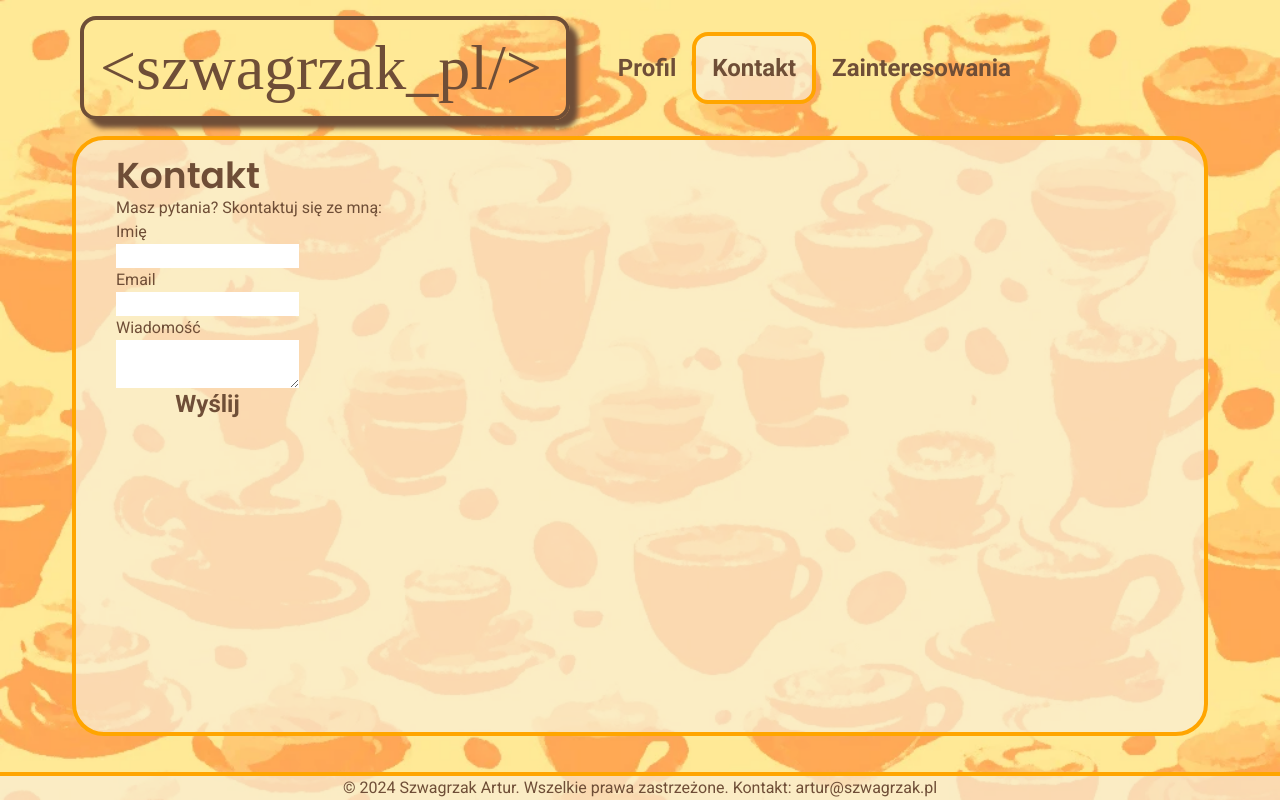
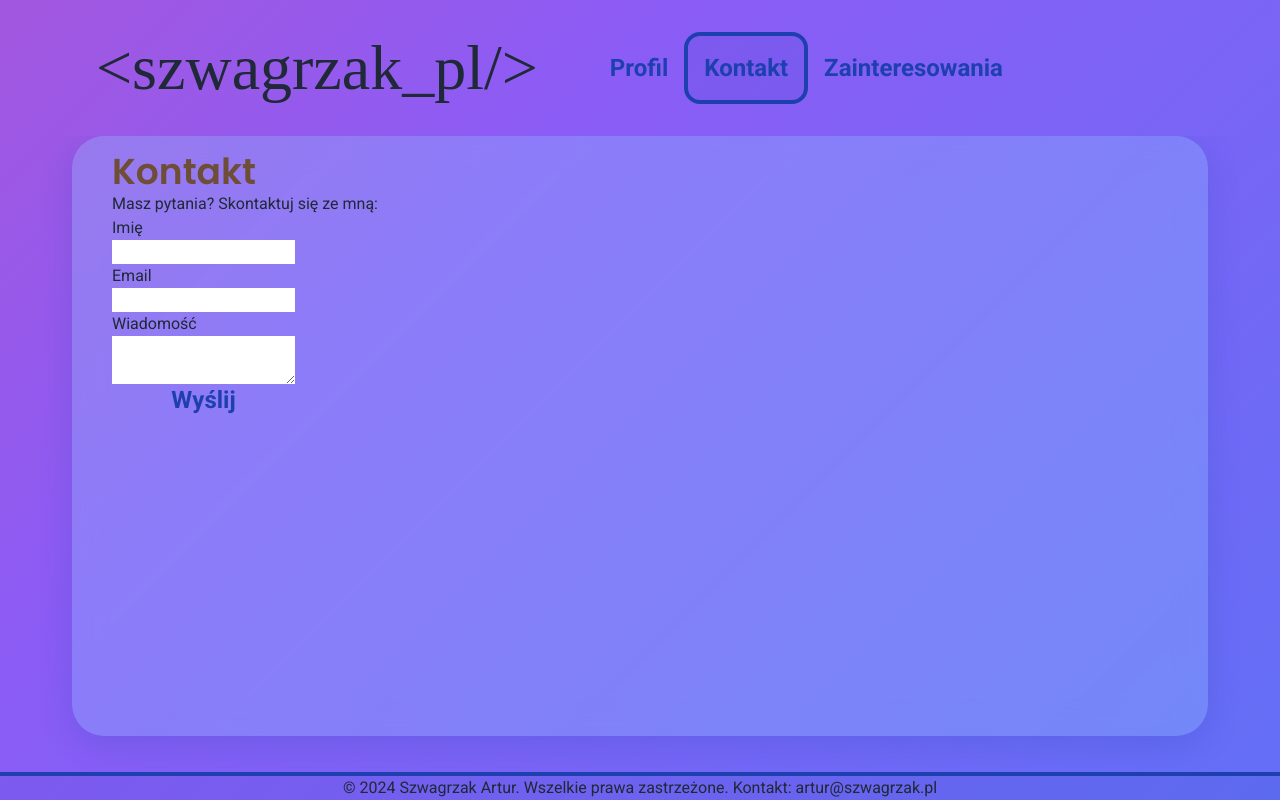
Before and after one commit to Arczi89/portfolio-react, a React (Create React App) app: page /contact in a window 1280 px wide. Built offline with nearby package versions, Linux system fonts and the light colour scheme; no server answers; a web font is replaced by a local one.

Commit message:
change page colors

```diff
--- a/src/app/styles/contact.module.scss
+++ b/src/app/styles/contact.module.scss
@@ -4,15 +4,15 @@ form.error {
 }
 
 .contact {
-  background-image: url('../../../public/images/coffee-bg.webp');
-  background-repeat: repeat-y;
-  background-size: 100% auto;
+  background: linear-gradient(-45deg, #3B82F6, #8B5CF6, #EC4899, #06B6D4);
+  background-size: 400% 400%;
+  animation: gradientShift 15s ease infinite;
   padding-top: 8.5rem;
   height: calc(100vh - 8.5rem);
   display: flex;
   align-items: center;
   width: 100%;
-  color: #6f4e37;
+  color: #1F2937;
 
   .container {
     scroll-snap-type: y mandatory;
@@ -25,7 +25,19 @@ form.error {
   .footer {
     text-align: center;
     width: 100%;
-    border-top: 4px orange solid;
-    background: rgba(250, 238, 215, 0.7);
+    border-top: 4px #1E40AF solid;
+    background: rgba(30, 64, 175, 0.1);
   }
 }
+
+@keyframes gradientShift {
+  0% {
+    background-position: 0% 50%;
+  }
+  50% {
+    background-position: 100% 50%;
+  }
+  100% {
+    background-position: 0% 50%;
+  }
+}
--- a/src/app/styles/globals.scss
+++ b/src/app/styles/globals.scss
@@ -73,16 +73,16 @@ body {
 
 .btn {
   background-color: transparent;
-  color: var(--primary);
+  color: #1E40AF;
   @apply text-2xl font-bold;
 
   &--nav {
     padding: 1rem;
     &.active {
       font-weight: 900;
-      border: 4px orange solid;
+      border: 4px #1E40AF solid;
       border-radius: 1rem;
-      background: rgba(250, 238, 215, 0.7);
+      background: rgba(30, 64, 175, 0.1);
     }
   }
 }
--- a/src/app/styles/home.module.scss
+++ b/src/app/styles/home.module.scss
@@ -4,15 +4,15 @@
 }
 
 .home {
-  background-image: url('../../../public/images/coffee-bg.webp');
-  background-repeat: repeat-y;
-  background-size: 100% auto;
+  background: linear-gradient(-45deg, #1759c3, #4006c9, #610582, #075f6f);
+  background-size: 400% 400%;
+  animation: gradientShift 15s ease infinite;
   padding-top: 8.5rem;
   height: calc(100vh - 8.5rem);
   display: flex;
   align-items: center;
   width: 100%;
-  color: #6f4e37;
+  color: #1F2937;
 
   .container {
     scroll-snap-type: y mandatory;
@@ -25,7 +25,19 @@
   .footer {
     text-align: center;
     width: 100%;
-    border-top: 4px orange solid;
-    background: rgba(250, 238, 215, 0.7);
+    border-top: 4px #1E40AF solid;
+    background: rgba(30, 64, 175, 0.1);
   }
 }
+
+@keyframes gradientShift {
+  0% {
+    background-position: 0% 50%;
+  }
+  50% {
+    background-position: 100% 50%;
+  }
+  100% {
+    background-position: 0% 50%;
+  }
+}
--- a/src/app/styles/interests.module.scss
+++ b/src/app/styles/interests.module.scss
@@ -4,15 +4,15 @@
 }
 
 .interests {
-  background-image: url('../../../public/images/coffee-bg.webp');
-  background-repeat: repeat-y;
-  background-size: 100% auto;
+  background: linear-gradient(-45deg, #1759c3, #4006c9, #610582, #075f6f);
+  background-size: 400% 400%;
+  animation: gradientShift 15s ease infinite;
   padding-top: 8.5rem;
   height: calc(100vh - 8.5rem);
   display: flex;
   align-items: center;
   width: 100%;
-  color: #6f4e37;
+  color: #1F2937;
 
   .container {
     scroll-snap-type: y mandatory;
@@ -25,7 +25,19 @@
   .footer {
     text-align: center;
     width: 100%;
-    border-top: 4px orange solid;
-    background: rgba(250, 238, 215, 0.7);
+    border-top: 4px #1E40AF solid;
+    background: rgba(30, 64, 175, 0.1);
   }
 }
+
+@keyframes gradientShift {
+  0% {
+    background-position: 0% 50%;
+  }
+  50% {
+    background-position: 100% 50%;
+  }
+  100% {
+    background-position: 0% 50%;
+  }
+}
--- a/src/app/styles/logo.module.scss
+++ b/src/app/styles/logo.module.scss
@@ -8,7 +8,7 @@
 }
 @keyframes blink-caret {
   50% {
-    border-right-color: #6f4e37;
+    border-right-color: #1E40AF;
   }
   to {
     border-right-color: transparent;
@@ -18,16 +18,12 @@
 h1.logo {
   font-family: sakuna;
   font-size: 4rem;
+  color: #1F2937;
   padding: 0 1rem;
-  border: 0.25rem solid #6f4e37;
-  border-radius: 1rem;
-  -webkit-box-shadow: 8px 8px 5px 0px #6f4e37;
-  -moz-box-shadow: 8px 8px 5px 0px #6f4e37;
-  box-shadow: 8px 8px 5px 0px #6f4e37;
 
   .animated {
     white-space: nowrap;
-    border-right: 0.5rem solid #6f4e37;
+    border-right: 0.5rem solid #1E40AF;
     overflow: hidden;
     animation:
       typing 4s steps(30, end) forwards,
--- a/src/app/styles/section.module.scss
+++ b/src/app/styles/section.module.scss
@@ -4,12 +4,12 @@
   height: calc(100vh - 12.5rem);
   scroll-snap-align: start;
   max-width: 100%;
-
-  border: 4px orange solid;
   border-radius: 2rem;
   margin: 1rem 4.5rem;
   padding: 1rem;
-  background: rgba(250, 238, 215, 0.7);
+  background: rgba(147, 197, 253, 0.3);
+  backdrop-filter: blur(15px);
+  box-shadow: 0 8px 32px rgba(30, 64, 175, 0.2);
 
   .section-inner {
     display: flex;
@@ -62,7 +62,7 @@
     }
 
     .me {
-      border: solid 0.25rem orange;
+      border: solid 0.25rem #1E40AF;
       width: 20rem;
     }
   }
```
Also changed, not shown: tailwind.config.ts (+9 -7 lines).
